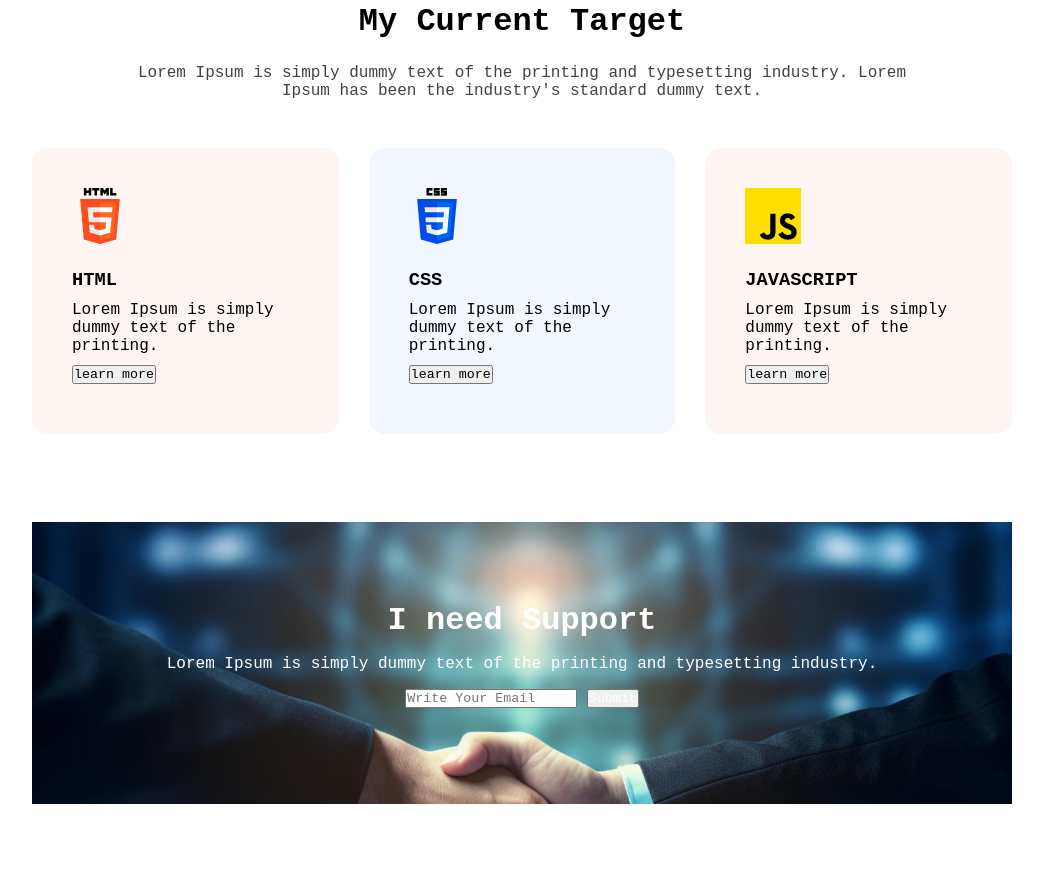
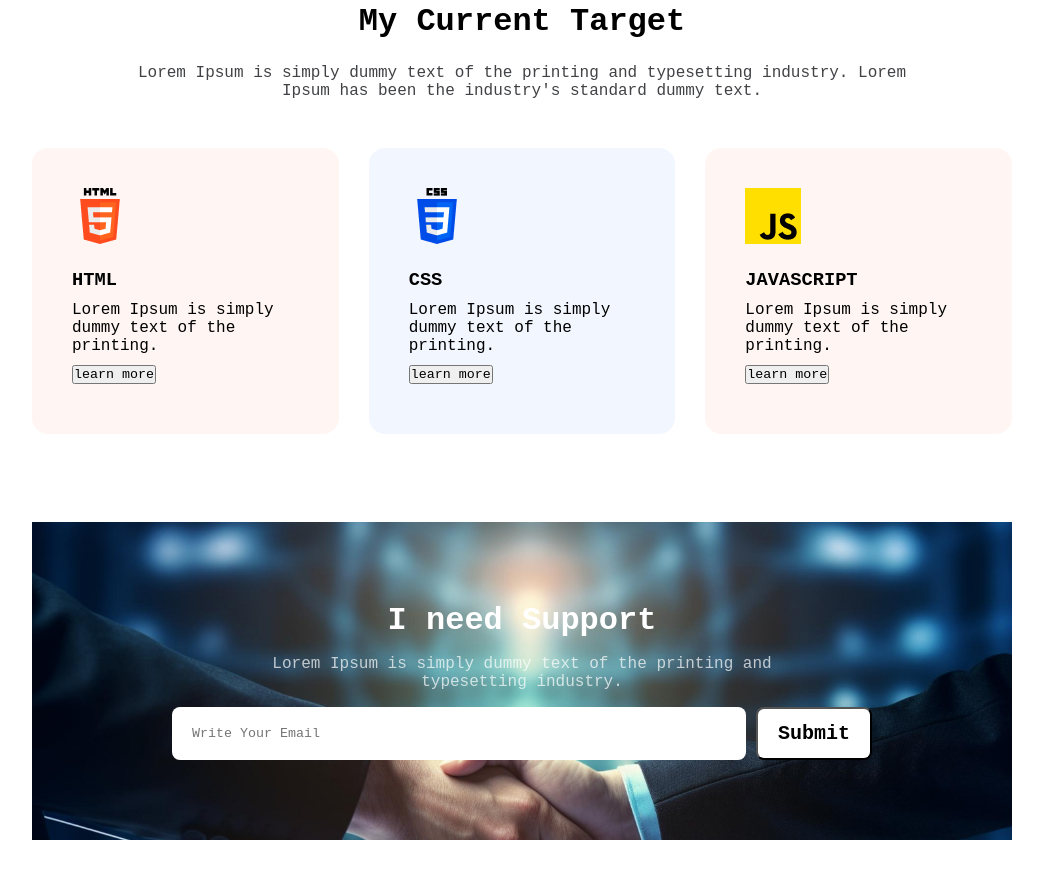
Before and after one commit to Hedayetul-Islam/web-developer, a plain HTML site: page index.html in a window 1280 px wide. Shown: the part 2950-3828 px from the top of the page, without its empty margins (118-1161 px from the left). Drawn offline with Linux system fonts and the light colour scheme; a web font is replaced by a local one.

Commit message:
Support section design completed

```diff
--- a/index.html
+++ b/index.html
@@ -83,9 +83,11 @@
     <div class="support">
         <div class="support-section">
             <h1>I need Support</h1>
-            <p>Lorem Ipsum is simply dummy text of the printing and typesetting industry.</p>
+            <p>Lorem Ipsum is simply dummy text of the printing and <br> typesetting industry.</p>
+           <form>
             <input type="email" placeholder="Write Your Email" name="" id="">
-            <input type="submit" value="Submit">
+            <button type="button">Submit</button>
+           </form>
         </div>
     </div>
 </body>
--- a/styles/style.css
+++ b/styles/style.css
@@ -118,24 +118,48 @@
     background: rgba(0, 76, 232, 0.05);
 }
 
-/* .support{
-    background-image: url("../images/handshake.jpg");
+.support {
     margin: 80px 150px;
-    height: 310px;
-    width: 1280px;
-    background-size: contain;
-    background-repeat: no-repeat;
-} */
+}
 
-.support-section{
+.support-section {
     background-image: url("../images/handshake.jpg");
     background-size: cover;
     text-align: center;
-    margin: 80px 150px;
     padding: 80px 0;
 }
 
-.support-section *{
-    margin-bottom: 16px;
-    color: white;
+.support-section h1 {
+    color: rgb(255, 255, 255);
+    font-size: 32px;
+    font-weight: 700;
 }
+
+.support-section p {
+    color: rgb(255, 255, 255);
+    opacity: .7;
+    margin: 16px 0;
+}
+
+.support-section form {
+    display: flex;
+    max-width: 700px;
+    margin: 0 auto;
+    gap: 10px;
+}
+
+.support-section form input {
+    padding-left: 20px;
+    flex-grow: 1;
+    border-radius: 8px;
+    border: none;
+}
+
+.support-section form button {
+    font-size: 20px;
+    font-weight: 600;
+    padding: 13px 20px;
+    border-radius: 8px;
+    background: rgb(255, 255, 255);
+    cursor: pointer;
+}
```
